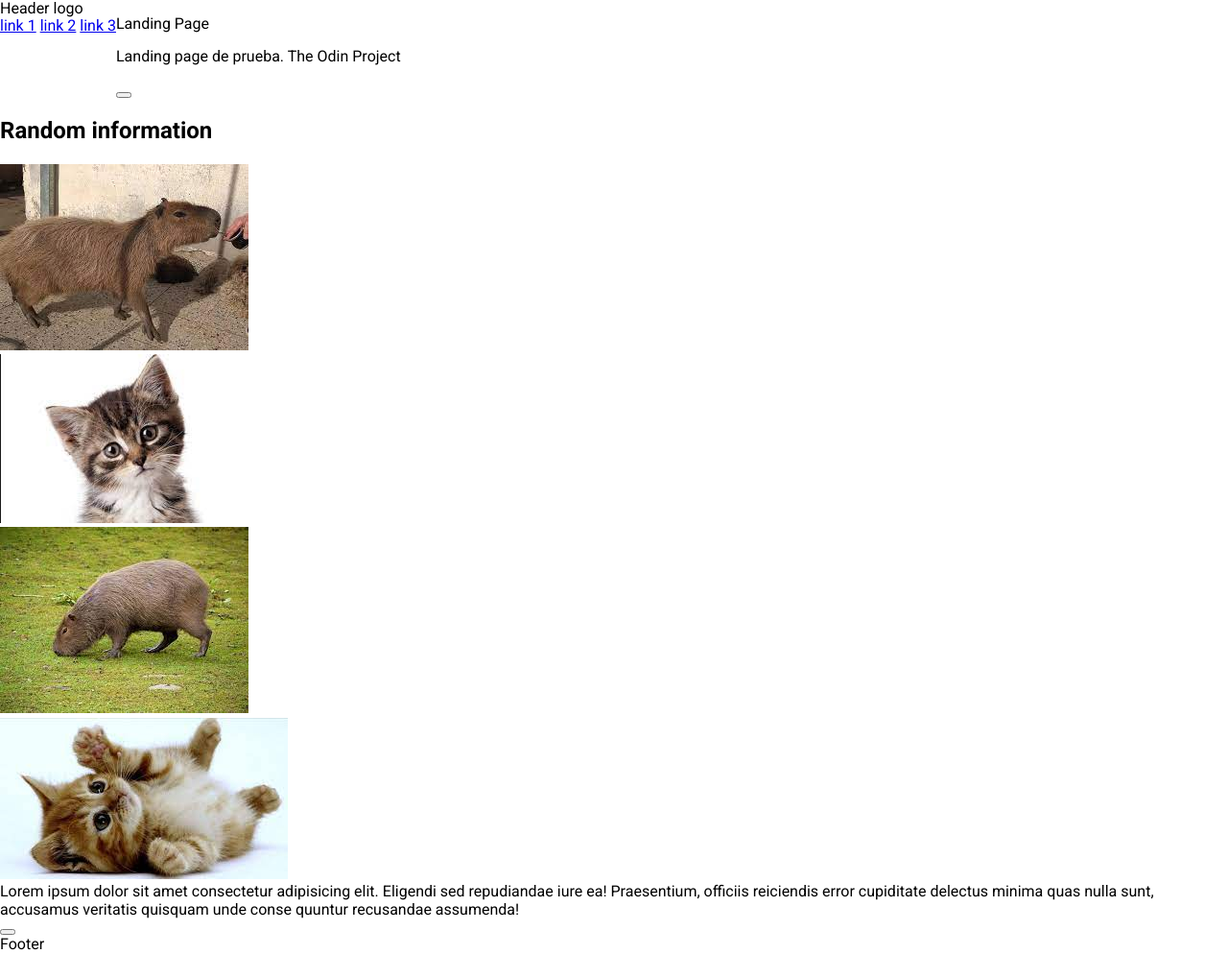
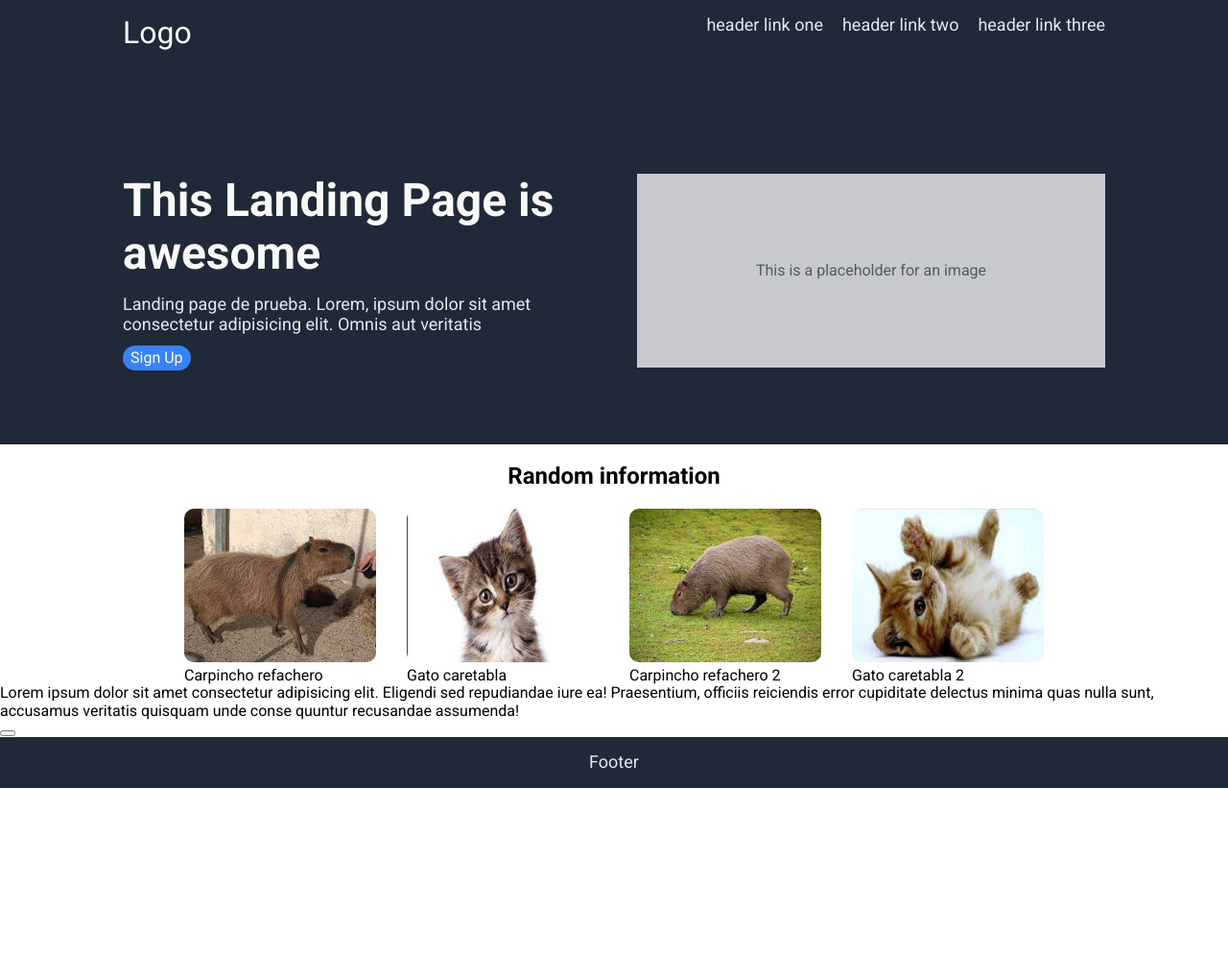
Before and after one commit to Zavio2/Landing-Page-prueba, a plain HTML site: page index.html in a window 1280 px wide. Shown: the whole page at 96% size. After the commit the page ends 821 px from the top, so only its background shows below. Drawn offline with Linux system fonts and the light colour scheme.

Commit message:
Terminar la section hero

```diff
--- a/CSS/style.css
+++ b/CSS/style.css
@@ -22,16 +22,108 @@ main{
   flex-grow: 1;
 }
 
+img{
+  max-width: 100%;
+}
+
+p{
+  padding: 0;
+  margin: 0;
+}
+
+a{
+  text-decoration: none;
+}
 
 /*********************************  SECTION HERO ********************/
 
 .section-hero{
+  min-height: 40vh;
+  background-color: #1f2937;
+
   display: flex;
+  flex-direction: column;
+  justify-content: flex-start;
+  align-items: center;
 }
 
 
+.header{
+  margin: 0;
+  margin-top: 1rem;
+  margin-bottom: 5rem;
+  padding: 0;
+  width: 80%;
 
+  display: flex;
+  flex-direction: column;
+  gap: 8rem;
+}
 
+.hero-1ra-parte{
+  display: flex;
+  justify-content: space-between;
+
+}
+
+.logo{
+  font-size: 2rem;
+  color: #f9faf8;
+}
+
+.links a{
+  font-size: 1.125rem;
+  color: #e5e7eb;
+  margin-left: 1rem;
+}
+
+.hero-2da-parte{
+  display: flex;
+  justify-content: space-between;
+  gap: 3rem;
+}
+
+.div-main-text{
+  width: 50%;
+
+  display: flex;
+  flex-direction: column;
+  gap: 1rem;
+}
+
+.text-big{
+  font-size: 3rem;
+  font-weight: 900;
+  color: #f9faf8;
+}
+
+.text-small{
+  font-size: 1.125rem;
+  color: #e5e7eb;
+}
+
+.button-inicio{
+
+  background-color: #3882f6;
+  border-radius: 20px;
+  color: #fff;
+  padding: 0.2rem 0.5rem;
+
+}
+
+.img-inicio{
+  background-color: #e5e7ebd8;
+  flex-grow: 1;
+  width: 50%;
+
+  display: flex;
+  justify-content: center;
+  align-items: center;
+}
+
+.text-img{
+  color: #1f2937b2;
+}
 
 
 /******************************** SECTION INFO RANDOM ***************/
@@ -39,10 +131,20 @@ main{
 .section-info-random{
   display: flex;
   flex-direction: column;
+  align-items: center;
+  justify-content: center;
 }
 
-.
+.div-info-random{
+  display: flex;
+  gap: 2rem;
+}
 
+.img-info{
+  width: 12.5rem;
+  height: 10rem;
+  border-radius: 10px;
+}
 
 /******************************* SECTION QUOTE ********************/
 
@@ -62,3 +164,14 @@ main{
 
 
 /**************************** FOOTER *****************************/
+
+footer{
+  font-size: 1.125rem;
+  color: #e5e7eb;
+  background-color: #1f2937;
+  padding: 1rem;
+
+  display: flex;
+  justify-content: center;
+  align-items: center;
+}
--- a/index.html
+++ b/index.html
@@ -10,23 +10,37 @@
   <body>
     <main>
       <section class="section-hero">
-        <header class="header">
-          <div class="logo">Header logo</div>
-          <div class="links">
-            <a href="#">link 1</a>
-            <a href="#">link 2</a>
-            <a href="#">link 3</a>
+
+          <header class="header">
+
+            <div class="hero-1ra-parte">
+              <div class="logo">Logo</div>
+              <div class="links">
+                <a href="#">header link one</a>
+                <a href="#">header link two</a>
+                <a href="#">header link three</a>
+              </div>
+            </div>
+
+            <div class="hero-2da-parte">
+            <div class="div-main-text">
+              <p class="text-big">This Landing Page is awesome</p>
+              <p class="text-small">Landing page de prueba. Lorem, ipsum dolor
+                 sit amet consectetur adipisicing elit. Omnis aut veritatis
+              </p>
+              <div class="div button">
+                <span class="button-inicio">Sign Up</span>
+              </div>
+
+            </div>
+            <div class="img-inicio">
+              <p class="text-img">This is a placeholder for an image</p>
+            </div>
           </div>
         </header>
-        <div class="hero-2da-parte">
-          <div class="main-text">
-            <p class="text-big">Landing Page</p>
-            <p class="text-small">Landing page de prueba.
-               The Odin Project</p>
-               <button class="button-inicio"></button>
-          </div>
-          <div class="img-inicio"></div>
-        </div>
+
+
+
       </section>
 
       <section class="section-info-random">
@@ -34,15 +48,19 @@
          <div class="div-info-random">
           <div class="cuadrado">
             <img class="img-info" src="Assets/carpincho.jpeg" alt="">
+            <p class="text-info-random">Carpincho refachero</p>
           </div>
           <div class="cuadrado">
             <img class="img-info" src="Assets/gato.jpeg" alt="">
+            <p class="text-info-random">Gato caretabla</p>
           </div>
           <div class="cuadrado">
             <img class="img-info" src="Assets/carpincho2.jpeg" alt="">
+            <p class="text-info-random">Carpincho refachero 2</p>
           </div>
           <div class="cuadrado">
             <img class="img-info" src="Assets/gato2.jpeg" alt="">
+            <p class="text-info-random">Gato caretabla 2</p>
           </div>
          </div>
 
```
